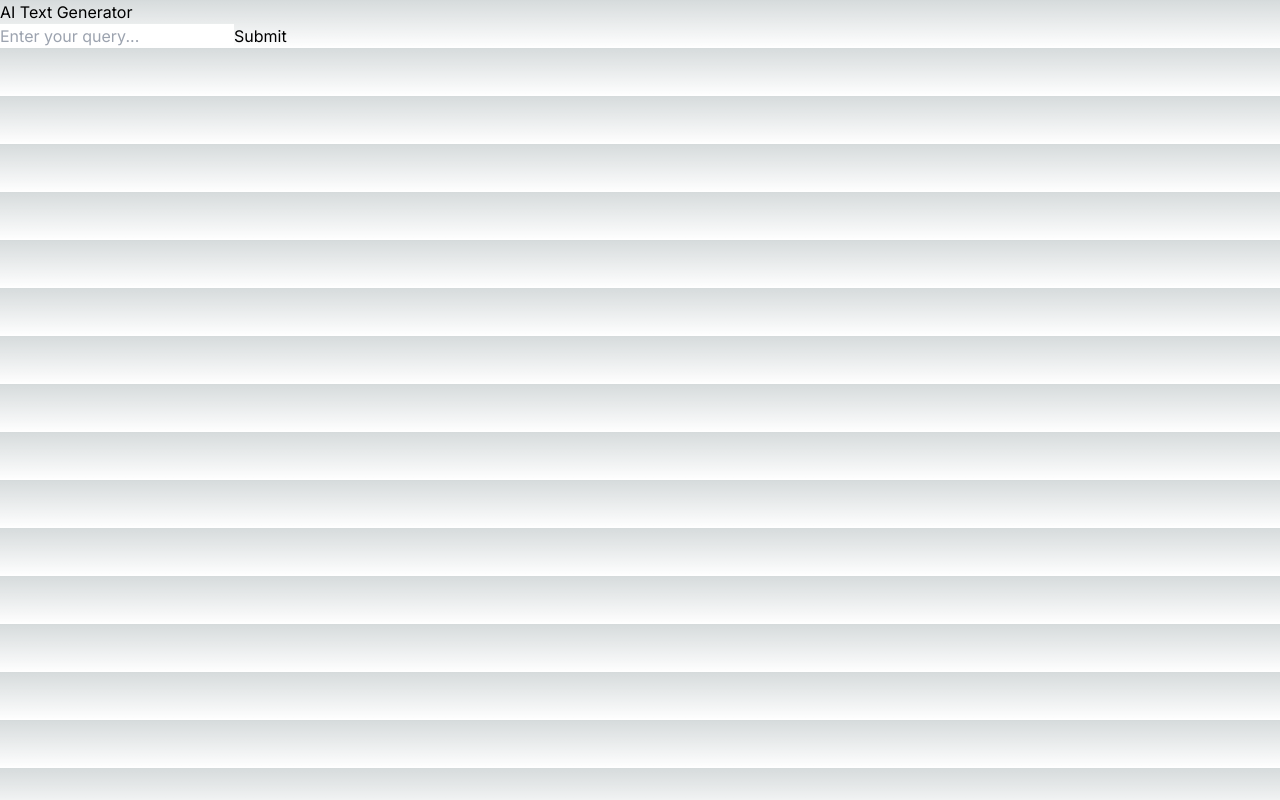
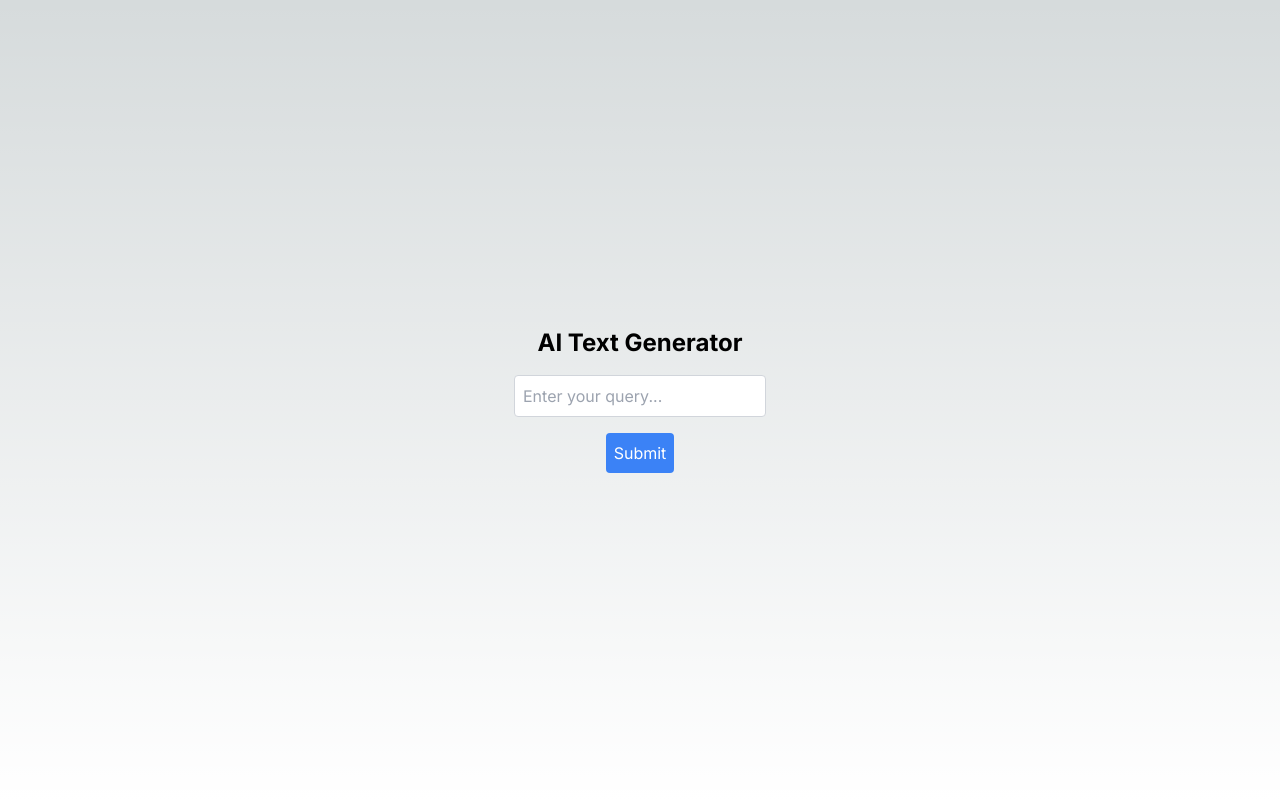
Before and after one commit to 1991facundo/AI_integration02, a Next.js app: page / in a window 1280 px wide. Built offline with nearby package versions, Linux system fonts and the light colour scheme.

Commit message:
some desing

```diff
--- a/src/app/page.tsx
+++ b/src/app/page.tsx
@@ -1,5 +1,4 @@
 "use client";
-
 
 import { useState } from 'react';
 import TextInput from './../components/TextInput';
@@ -18,10 +17,10 @@ const Home = () => {
   };
 
   return (
-    <div>
-      <h1>AI Text Generator</h1>
+    <div className="min-h-screen flex flex-col items-center justify-center p-4">
+      <h1 className="text-2xl font-bold mb-4  ">AI Text Generator</h1>
       <TextInput onSubmit={handleQuery} />
-      {response && <p>Response: {response}</p>}
+      {response && <p className="mt-4 p-4 bg-white border border-gray-300 text-black rounded shadow">{response}</p>}
     </div>
   );
 };
--- a/src/components/TextInput.tsx
+++ b/src/components/TextInput.tsx
@@ -16,15 +16,18 @@ const TextInput: React.FC<TextInputProps> = ({ onSubmit }) => {
   };
 
   return (
-    <form onSubmit={handleSubmit}>
+    <form onSubmit={handleSubmit} className="flex flex-col items-center space-y-4">
       <input
         type="text"
         value={input}
         onChange={(e) => setInput(e.target.value)}
         placeholder="Enter your query..."
         required
+        className="border border-gray-300 p-2 rounded w-full text-black"
       />
-      <button type="submit">Submit</button>
+      <button type="submit" className="bg-blue-500 text-white p-2 rounded hover:bg-blue-700">
+        Submit
+      </button>
     </form>
   );
 };
```
